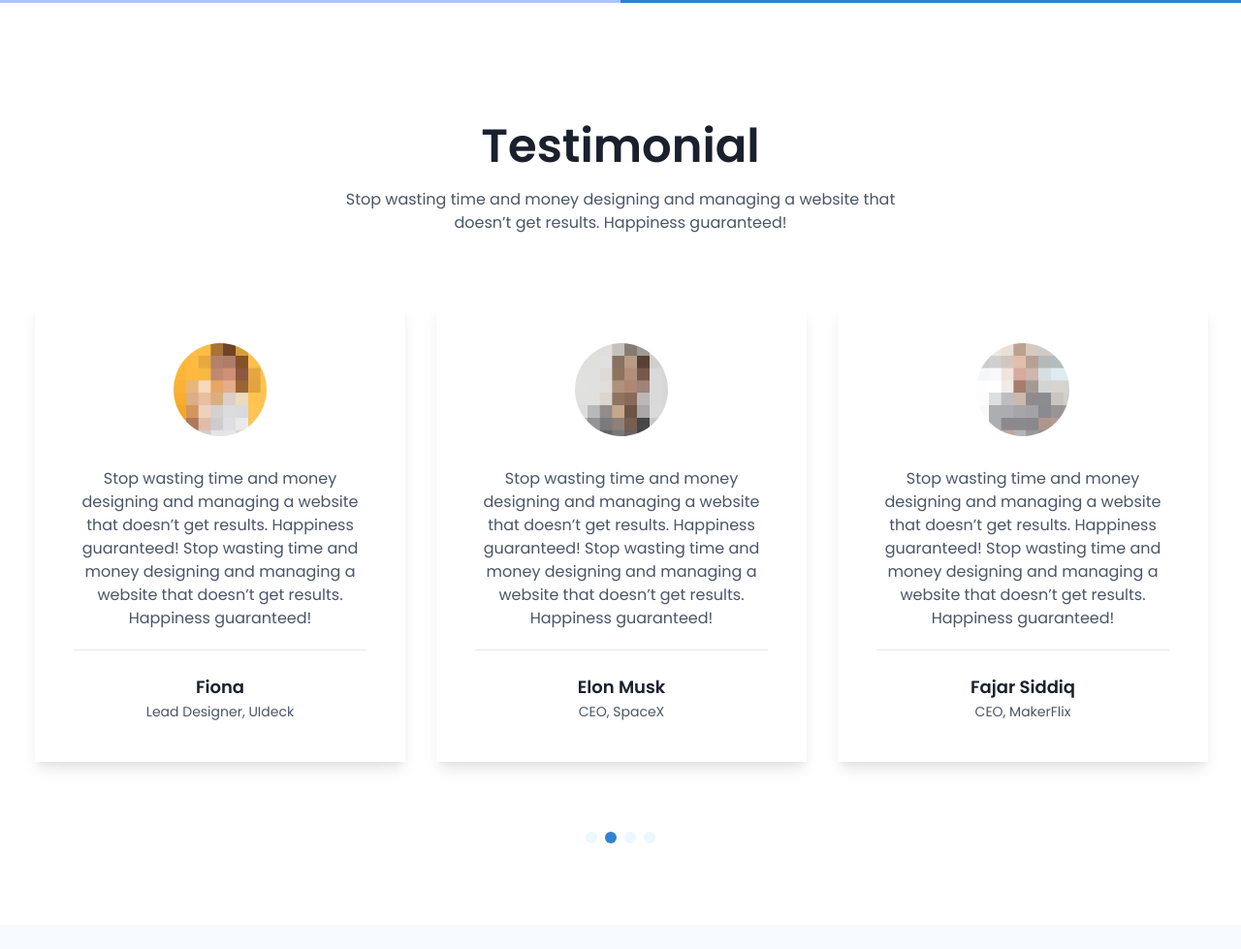
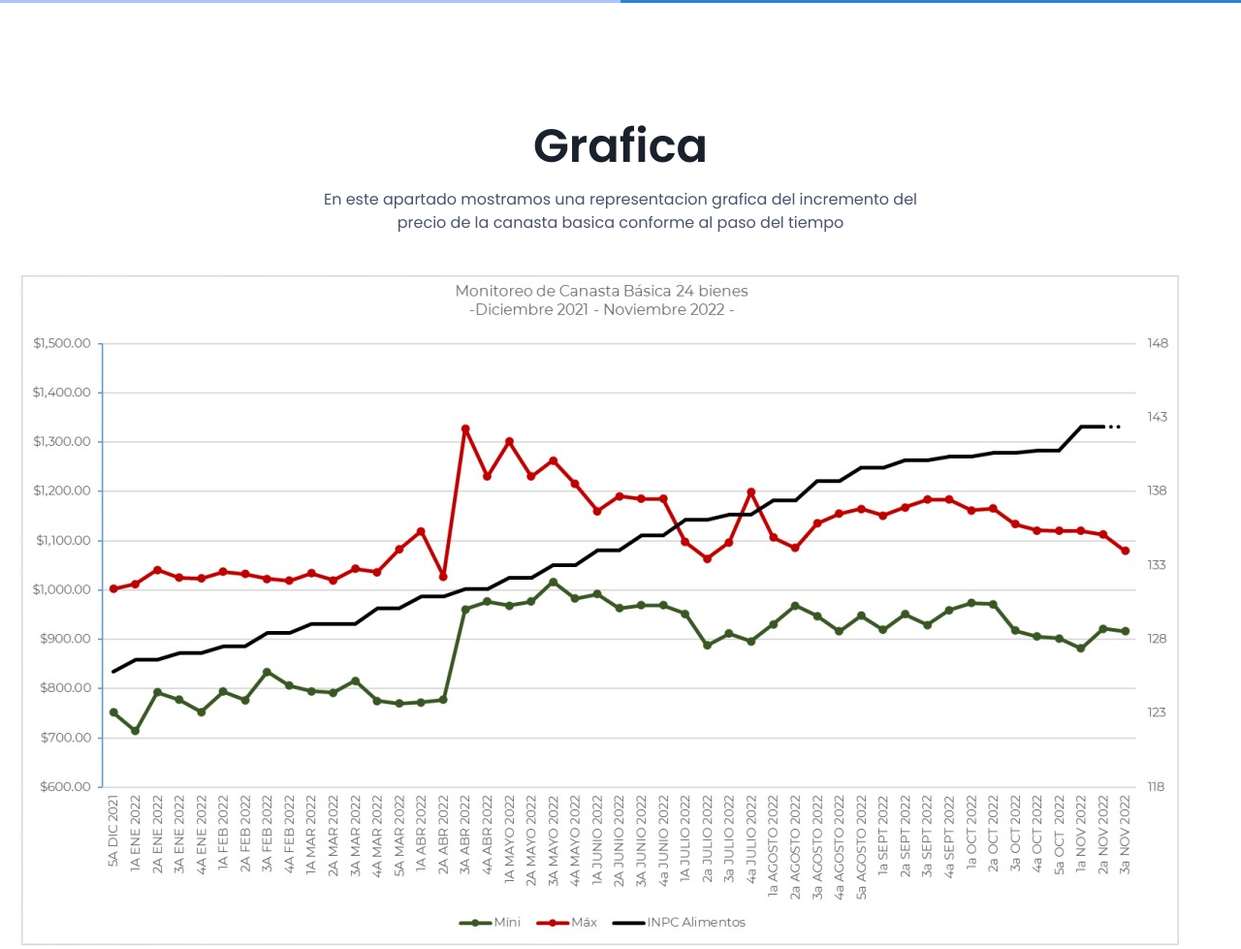
Before and after one commit to fimbres/inflation-project, a website: page index.html in a window 1280 px wide. Shown: the part 2880-3859 px from the top of the page at 97% size. Drawn offline with Linux system fonts and the light colour scheme; files whose address does not match are found by name.

Commit message:
Update index.html

```diff
--- a/index.html
+++ b/index.html
@@ -311,66 +311,13 @@
             <div class="justify-center row">
                 <div class="w-full mx-4 lg:w-1/2">
                     <div class="pb-10 text-center section-title">
-                        <h4 class="title">Testimonial</h4>
-                        <p class="text">Stop wasting time and money designing and managing a website that doesn’t get results. Happiness guaranteed!</p>
+                        <h4 class="title">Grafica</h4>
+                        <p class="text">En este apartado mostramos una representacion grafica del incremento del precio de la canasta basica conforme al paso del tiempo</p>
                     </div> <!-- section title -->
                 </div>
             </div> <!-- row -->
+            <img src="assets\images\grafica.jpg" alt="">
 
-            <div class="row">
-                <div class="w-full">
-                    <div class="row testimonial-active">
-                        <div class="w-full lg:w-1/3">
-                            <div class="text-center single-testimonial">
-                                <div class="testimonial-image">
-                                    <img src="assets/images/author-3.jpg" alt="Author">
-                                </div>
-                                <div class="testimonial-content">
-                                    <p class="pb-5 mb-6 border-b border-gray-300">Stop wasting time and money designing and managing a website that doesn’t get results. Happiness guaranteed! Stop wasting time and money designing and managing a website that doesn’t get results. Happiness guaranteed!</p>
-                                    <h6 class="text-lg font-semibold text-gray-900">Isabela Moreira</h6>
-                                    <span class="text-sm text-gray-700">CEO, GrayGrids</span>
-                                </div>
-                            </div> <!-- single testimonial -->
-                        </div>
-                        <div class="w-full lg:w-1/3">
-                            <div class="text-center single-testimonial">
-                                <div class="testimonial-image">
-                                    <img src="assets/images/author-1.jpg" alt="Author">
-                                </div>
-                                <div class="testimonial-content">
-                                    <p class="pb-5 mb-6 border-b border-gray-300">Stop wasting time and money designing and managing a website that doesn’t get results. Happiness guaranteed! Stop wasting time and money designing and managing a website that doesn’t get results. Happiness guaranteed!</p>
-                                    <h6 class="text-lg font-semibold text-gray-900">Fiona</h6>
-                                    <span class="text-sm text-gray-700">Lead Designer, UIdeck</span>
-                                </div>
-                            </div> <!-- single testimonial -->
-                        </div>
-                        <div class="w-full lg:w-1/3">
-                            <div class="text-center single-testimonial">
-                                <div class="testimonial-image">
-                                    <img src="assets/images/author-2.jpg" alt="Author">
-                                </div>
-                                <div class="testimonial-content">
-                                    <p class="pb-5 mb-6 border-b border-gray-300">Stop wasting time and money designing and managing a website that doesn’t get results. Happiness guaranteed! Stop wasting time and money designing and managing a website that doesn’t get results. Happiness guaranteed!</p>
-                                    <h6 class="text-lg font-semibold text-gray-900">Elon Musk</h6>
-                                    <span class="text-sm text-gray-700">CEO, SpaceX</span>
-                                </div>
-                            </div> <!-- single testimonial -->
-                        </div>
-                        <div class="w-full lg:w-1/3">
-                            <div class="text-center single-testimonial">
-                                <div class="testimonial-image">
-                                    <img src="assets/images/author-4.jpg" alt="Author">
-                                </div>
-                                <div class="testimonial-content">
-                                    <p class="pb-5 mb-6 border-b border-gray-300">Stop wasting time and money designing and managing a website that doesn’t get results. Happiness guaranteed! Stop wasting time and money designing and managing a website that doesn’t get results. Happiness guaranteed!</p>
-                                    <h6 class="text-lg font-semibold text-gray-900">Fajar Siddiq</h6>
-                                    <span class="text-sm text-gray-700">CEO, MakerFlix</span>
-                                </div>
-                            </div> <!-- single testimonial -->
-                        </div>
-                    </div> <!-- row -->
-                </div>
-            </div> <!-- row -->
         </div> <!-- container -->
     </section>
 
```
